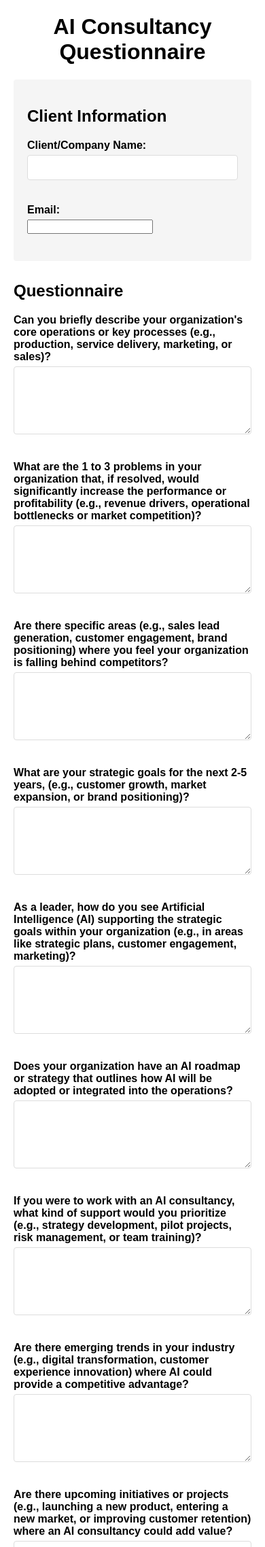
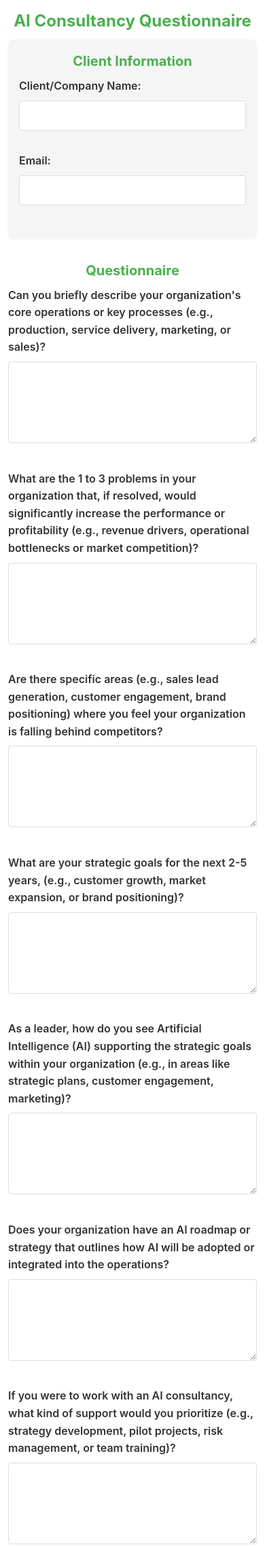
Before and after one commit to ajavfer/public_questionnaire, a Flask app: page / in a window 390 px wide. Shown: the top 2276 px of the page at 68% size. Run offline with Flask 3, Linux system fonts and the light colour scheme.

Commit message:
Enhance form responsiveness and modernize styling

```diff
--- a/templates/questionnaire.html
+++ b/templates/questionnaire.html
@@ -5,39 +5,141 @@
     <meta name="viewport" content="width=device-width, initial-scale=1.0">
     <title>AI Consultancy Questionnaire</title>
     <style>
-        body { font-family: Arial, sans-serif; margin: 20px; }
-        h1 { text-align: center; }
-        .form-group { margin-bottom: 20px; }
-        label { font-weight: bold; display: block; margin-bottom: 5px; }
-        input[type="text"], textarea {
+        :root {
+            --primary-color: #4CAF50;
+            --primary-hover: #45a049;
+            --text-color: #333;
+            --light-gray: #f5f5f5;
+            --border-color: #ddd;
+            --spacing: 1rem;
+        }
+
+        * {
+            box-sizing: border-box;
+            margin: 0;
+            padding: 0;
+        }
+
+        body {
+            font-family: -apple-system, BlinkMacSystemFont, 'Segoe UI', Roboto, Oxygen, Ubuntu, Cantarell, sans-serif;
+            line-height: 1.6;
+            color: var(--text-color);
+            margin: 0;
+            padding: var(--spacing);
+            max-width: 1200px;
+            margin: 0 auto;
+        }
+
+        h1, h2 {
+            margin-bottom: var(--spacing);
+            text-align: center;
+            color: var(--primary-color);
+        }
+
+        .form-group {
+            margin-bottom: 1.5rem;
+        }
+
+        label {
+            font-weight: 600;
+            display: block;
+            margin-bottom: 0.5rem;
+        }
+
+        input[type="text"],
+        input[type="email"],
+        textarea {
             width: 100%;
-            padding: 10px;
-            margin-bottom: 15px;
-            border: 1px solid #ddd;
+            padding: 0.75rem;
+            margin-bottom: 0.5rem;
+            border: 1px solid var(--border-color);
             border-radius: 4px;
-            box-sizing: border-box;
+            font-size: 1rem;
+            transition: border-color 0.3s ease;
         }
-        textarea { min-height: 100px; }
+
+        input:focus,
+        textarea:focus {
+            outline: none;
+            border-color: var(--primary-color);
+            box-shadow: 0 0 0 2px rgba(76, 175, 80, 0.2);
+        }
+
+        textarea {
+            min-height: 120px;
+            resize: vertical;
+        }
+
         input[type="submit"] {
-            background-color: #4CAF50;
+            background-color: var(--primary-color);
             color: white;
-            padding: 12px 24px;
+            padding: 0.875rem 1.5rem;
             border: none;
             border-radius: 4px;
             cursor: pointer;
-            font-size: 16px;
+            font-size: 1rem;
+            font-weight: 600;
             display: block;
-            margin: 30px auto;
-            transition: background-color 0.3s;
+            margin: 2rem auto;
+            transition: background-color 0.3s ease, transform 0.2s ease;
+            width: 100%;
+            max-width: 300px;
         }
+
         input[type="submit"]:hover {
-            background-color: #45a049;
+            background-color: var(--primary-hover);
+            transform: translateY(-1px);
         }
+
         .client-info {
-            background-color: #f5f5f5;
-            padding: 20px;
-            border-radius: 4px;
-            margin-bottom: 30px;
+            background-color: var(--light-gray);
+            padding: 1.5rem;
+            border-radius: 8px;
+            margin-bottom: 2rem;
+            box-shadow: 0 2px 4px rgba(0,0,0,0.05);
+        }
+
+        .footer {
+            text-align: center;
+            margin-top: 3rem;
+            padding: 1.5rem 0;
+            color: #666;
+            font-style: italic;
+            border-top: 1px solid var(--border-color);
+        }
+
+        /* Responsive adjustments */
+        @media (max-width: 768px) {
+            :root {
+                --spacing: 0.75rem;
+            }
+
+            body {
+                padding: 0.75rem;
+            }
+
+            .client-info {
+                padding: 1rem;
+            }
+
+            h1 {
+                font-size: 1.5rem;
+            }
+
+            h2 {
+                font-size: 1.25rem;
+            }
+        }
+
+        @media (max-width: 480px) {
+            :root {
+                --spacing: 0.5rem;
+            }
+
+            input[type="submit"] {
+                padding: 0.75rem;
+                font-size: 0.9375rem;
+            }
         }
     </style>
 </head>
@@ -64,10 +166,10 @@
             </div>
         {% endfor %}
         <input type="submit" value="Submit Questionnaire">
+    </form>
 
-        <div style="text-align: center; margin-top: 30px; color: #555; font-style: italic;">
-            JFB Consulting Services
-        </div>
-    </form>
+    <div class="footer">
+        JFB Consulting Services
+    </div>
 </body>
 </html>
```
